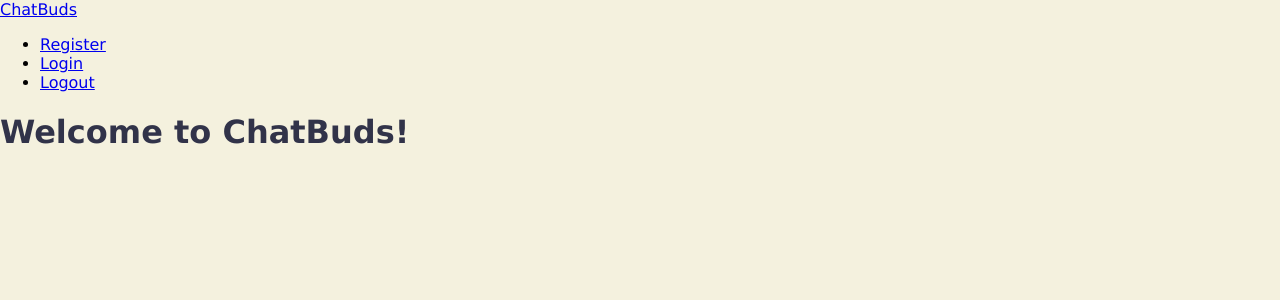
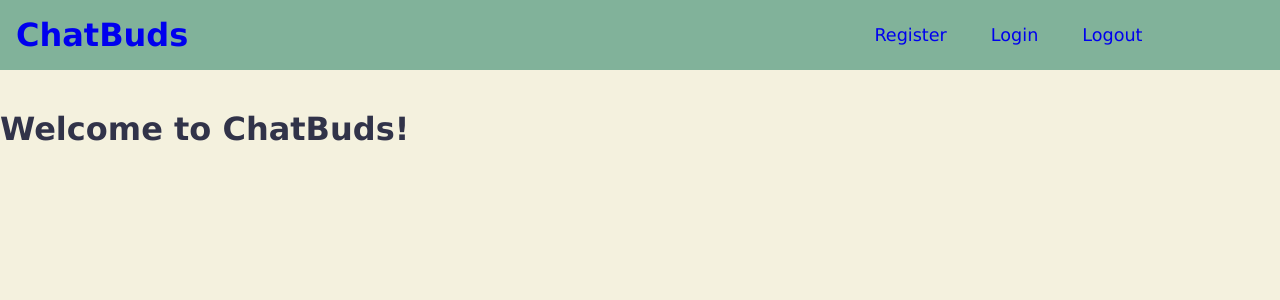
Before and after one commit to irosvall/chatbuds-client, an Angular app: page / in a window 1280 px wide. Shown: the top 300 px of the page. Built offline with nearby package versions, Linux system fonts and the light colour scheme; no server answers.

Commit message:
Style header

```diff
--- a/src/app/components/header/header.component.css
+++ b/src/app/components/header/header.component.css
@@ -0,0 +1,46 @@
+header {
+  display: grid;
+  grid-template-columns: 2fr 1fr;
+  grid-template-areas:
+  "home-link auth-bar";
+  padding: 1em;
+  background-color: #81b29a;
+}
+
+#home-link {
+  width: max-content;
+  height: max-content;
+  grid-area: home-link;
+  font-size: 2em;
+  font-weight: bold;
+}
+
+a.link, a:visited {
+  color: #551A8B;
+}
+
+a:hover, a:active {
+  color: #70439b;
+}
+
+#auth-bar {
+  grid-area: auth-bar;
+}
+
+nav ul {
+  margin: 0;
+  padding: 0;
+}
+
+nav li {
+  display: inline;
+  list-style: none;
+}
+
+nav li a {
+  font-size: 1.1em;
+  background-color: #81b29a;
+  margin-left: 0.5em;
+  display: inline-block;
+  padding: 0.5em 1em;
+}
--- a/src/app/components/header/header.component.html
+++ b/src/app/components/header/header.component.html
@@ -1,6 +1,6 @@
 <header>
-  <a routerLink="/">ChatBuds</a>
-  <nav>
+  <a id="home-link" routerLink="/">ChatBuds</a>
+  <nav id="auth-bar">
     <ul>
       <li>
         <a routerLink="/register" routerLinkActive="active-link">Register</a>
--- a/src/app/components/login/login.component.html
+++ b/src/app/components/login/login.component.html
@@ -1,4 +1,5 @@
-<div class="wrapper-round center">
+<div class="filler"></div>
+<div class="wrapper-round center center-vertically">
   <h1>Login</h1>
 
   <h2>{{message}}</h2>
--- a/src/app/components/register/register.component.html
+++ b/src/app/components/register/register.component.html
@@ -1,3 +1,4 @@
+<div class="filler"></div>
 <div class="wrapper-round center">
   <h1>Register</h1>
 
--- a/src/styles.css
+++ b/src/styles.css
@@ -19,6 +19,12 @@
   background-color: #f4f1de;
 }
 
+router-outlet {
+  position: relative;
+  color: #000000;
+  padding: 10px 7px 20px 7px;
+}
+
 /*********** Font styles ************/
 h1, h2, h3 {
   color: #313349;
@@ -28,6 +34,15 @@
 .center {
   margin-left: auto;
   margin-right: auto;
+}
+
+.center-text {
+  text-align: center;
+}
+
+.filler {
+  display: block;
+  height: 4%;
 }
 
 .wrapper-round {
@@ -66,13 +81,13 @@
 }
 
 .validation-alert {
-  color: red;
+  color: #e04a48;
   font-size: 0.7em;
   position: absolute;
 }
 
 .validation-form-group-alert {
-  color: red;
+  color: #e04a48;
   font-size: 0.7em;
   position: absolute;
   top: 73px;
@@ -92,6 +107,11 @@
 }
 
 button:disabled {
-  background-color: #f2cc8f;
+  background-color: rgb(235, 206, 159);
   cursor: initial;
 }
+
+/*********** Link styles ************/
+a {
+  text-decoration: none;
+}
```
